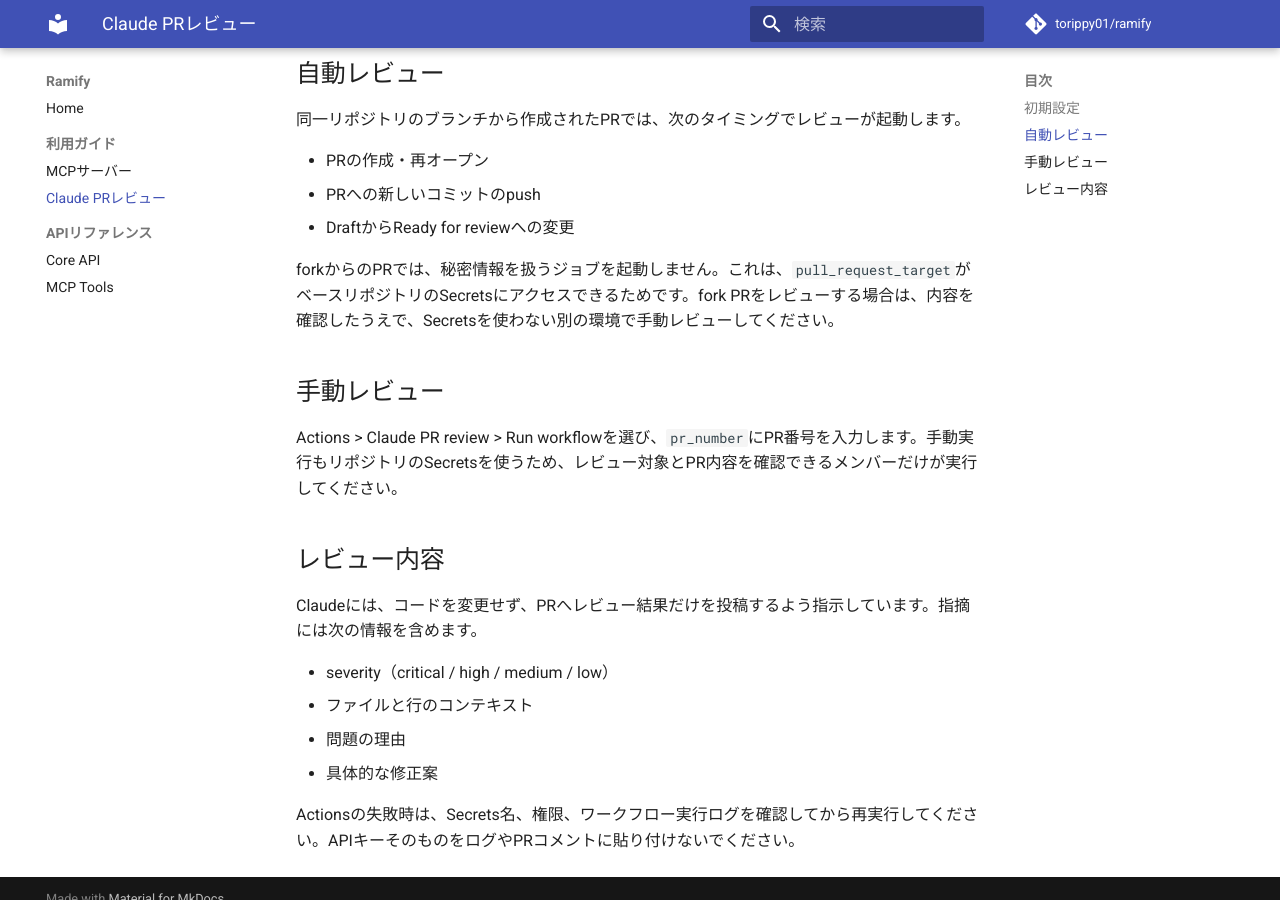
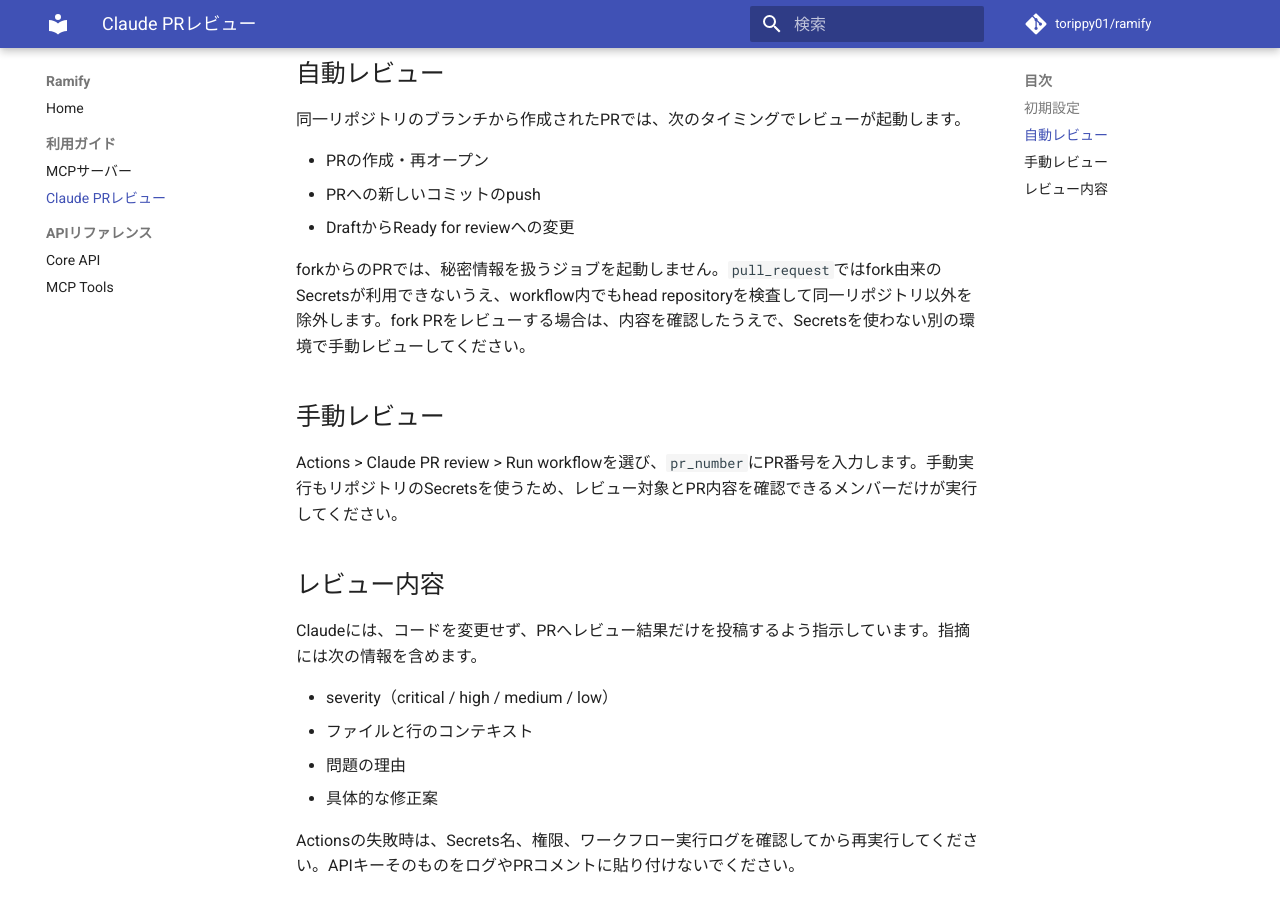
Before and after one commit to torippy01/ramify, an MkDocs documentation site: the page built from docs/guide/claude-review.md, in a window 1280 px wide and 900 px high, scrolled down 455 px. Built offline with MkDocs 1.6.1 and Material for MkDocs 9.7.7, drawn with Linux system fonts in a browser that asks for light colours; comment, search, counter and statistics services are not loaded.

Commit message:
Run Claude review from pull request workflows

```diff
--- a/docs/guide/claude-review.md
+++ b/docs/guide/claude-review.md
@@ -20,7 +20,7 @@
 - PRへの新しいコミットのpush
 - DraftからReady for reviewへの変更
 
-forkからのPRでは、秘密情報を扱うジョブを起動しません。これは、`pull_request_target`がベースリポジトリのSecretsにアクセスできるためです。fork PRをレビューする場合は、内容を確認したうえで、Secretsを使わない別の環境で手動レビューしてください。
+forkからのPRでは、秘密情報を扱うジョブを起動しません。`pull_request`ではfork由来のSecretsが利用できないうえ、workflow内でもhead repositoryを検査して同一リポジトリ以外を除外します。fork PRをレビューする場合は、内容を確認したうえで、Secretsを使わない別の環境で手動レビューしてください。
 
 ## 手動レビュー
 
```
Also changed, not shown: 1 other file.
